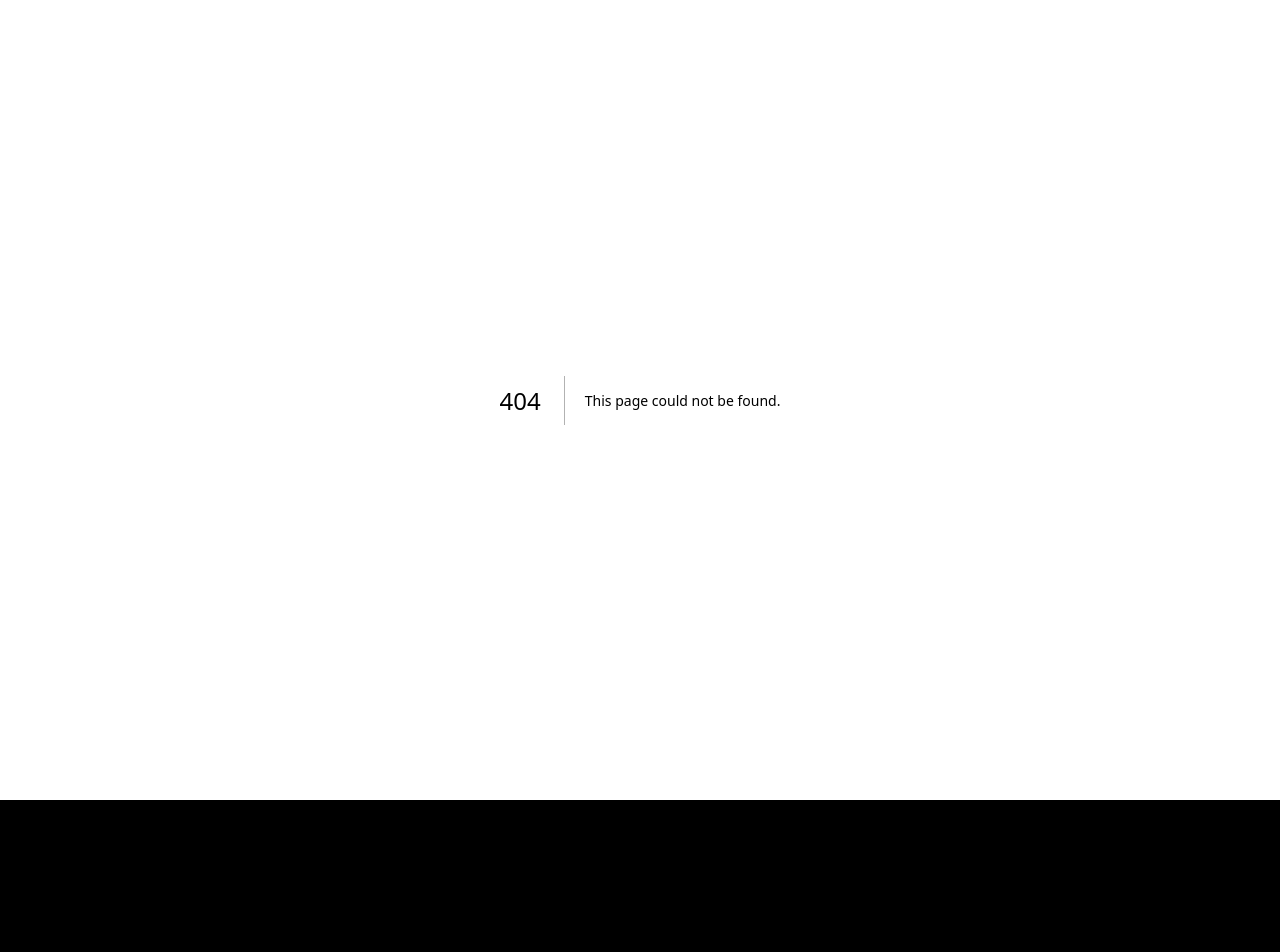
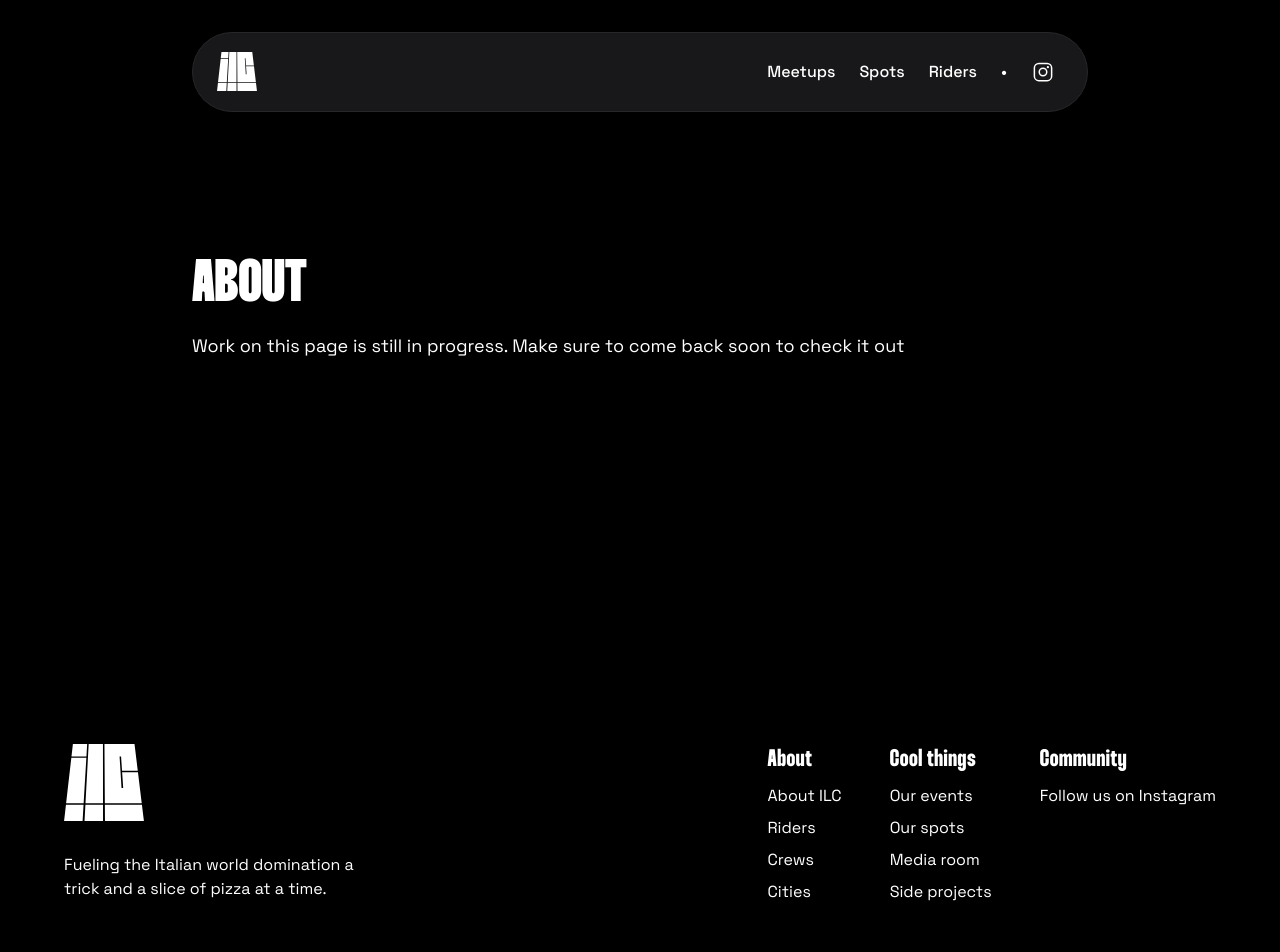
Before and after one commit to el1f/ilc-website, a Next.js app: page /about in a window 1280 px wide. Before the commit this address had no page. Shown: the top 952 px of the page. Before the commit the page ends 800 px from the top, so only its background shows below. Built offline with nearby package versions, Linux system fonts and the light colour scheme.

Commit message:
feat: website page architecture

```diff
--- a/src/components/Footer.tsx
+++ b/src/components/Footer.tsx
@@ -55,7 +55,8 @@ export const Footer = () => {
 					<p>©2022 Italian Longboard Collective. All rights reserved</p>
 					<Link
 						className="p-2 leading-none rounded-full hover:bg-zinc-800"
-						href="https://google.com"
+						href="https://www.instagram.com/italianlongboardcollective/"
+						target="_blank"
 					>
 						<InstagramLogo className="w-8 h-8" />
 					</Link>
--- a/src/components/Navbar.tsx
+++ b/src/components/Navbar.tsx
@@ -6,8 +6,10 @@ import React from "react";
 export const Navbar = () => {
 	return (
 		<header className="fixed z-10 w-full p-4 md:py-8">
-			<nav className="container z-50 flex content-center justify-between w-full h-20 max-w-4xl p-6 mx-auto font-medium border rounded-full shadow-xl bg-zinc-900 border-zinc-800 md:top-16">
-				<Image src="/brand/logo.svg" alt="logo" height={40} width={40} />
+			<nav className="container z-50 flex items-center content-center justify-between w-full h-20 max-w-4xl px-6 mx-auto font-medium border rounded-full shadow-xl bg-zinc-900 border-zinc-800 md:top-16">
+				<Link className="block w-10 h-10" href="/">
+					<Image src="/brand/logo.svg" alt="logo" height={40} width={40} />
+				</Link>
 
 				<div className="flex items-center gap-4">
 					<div className="hidden gap-2 md:flex">
@@ -34,7 +36,8 @@ export const Navbar = () => {
 					<div className="flex gap-4">
 						<Link
 							className="p-2 leading-none rounded-full hover:bg-zinc-800"
-							href="https://google.com"
+							href="https://www.instagram.com/italianlongboardcollective/"
+							target="_blank"
 						>
 							<InstagramLogo className="w-6 h-6" />
 						</Link>
--- /dev/null
+++ b/src/components/PageLayout.tsx
@@ -0,0 +1,46 @@
+import Head from "next/head";
+import React from "react";
+
+import { Footer } from "./Footer";
+import { Navbar } from "./Navbar";
+
+export const PageLayout: React.FC<{
+	children: React.ReactNode | React.ReactNode[];
+}> = ({ children }) => {
+	return (
+		<>
+			<Head>
+				<title>ILC • Italian Longboard Collective</title>
+				<meta
+					name="description"
+					content="We are a self-funded and independent project started by a group of italian riders with the aim of amplifying the voices of some of Italy's best riders and most promising talents, showcasing their skills on a global scale in order to fuel a more vibrant local scene."
+				/>
+				<meta name="viewport" content="width=device-width, initial-scale=1" />
+				<link rel="icon" href="/brand/logo.svg" />
+				<meta property="og:type" content="website" />
+				<meta
+					property="og:title"
+					content="ILC • Italian Longboard Collective"
+				/>
+				<meta
+					property="og:url"
+					content="https://italianlongboardcollective.com"
+				/>
+				<meta
+					property="og:image"
+					content="https://italianlongboardcollective.com/assets/ilc-og.jpg"
+				/>
+				<meta
+					property="og:description"
+					content="We are a self-funded and independent project started by a group of italian riders with the aim of amplifying the voices of some of Italy's best riders and most promising talents, showcasing their skills on a global scale in order to fuel a more vibrant local scene."
+				></meta>
+			</Head>
+
+			<Navbar />
+
+			{children}
+
+			<Footer />
+		</>
+	);
+};
--- a/src/pages/_app.tsx
+++ b/src/pages/_app.tsx
@@ -3,6 +3,7 @@ import { Space_Grotesk } from "next/font/google";
 import localFont from "next/font/local";
 
 import "../styles/globals.css";
+import { PageLayout } from "@/components/PageLayout";
 
 const thunder = localFont({
 	src: "../fonts/thunder/thunder-vf.ttf",
@@ -17,7 +18,9 @@ const spaceGrotesk = Space_Grotesk({
 export default function App({ Component, pageProps }: AppProps) {
 	return (
 		<div className={`${thunder.variable} ${spaceGrotesk.variable} font-sans`}>
-			<Component {...pageProps} />
+			<PageLayout>
+				<Component {...pageProps} />
+			</PageLayout>
 		</div>
 	);
 }
--- /dev/null
+++ b/src/pages/about.tsx
@@ -0,0 +1,21 @@
+import React from "react";
+
+const About = () => {
+	return (
+		<main>
+			<section className="px-6 py-40 md:py-64 md:px-0">
+				<header className="container max-w-4xl mx-auto">
+					<h1 className="mb-4 text-6xl font-extrabold uppercase font-display">
+						About
+					</h1>
+					<p className="text-lg">
+						Work on this page is still in progress. Make sure to come back soon
+						to check it out
+					</p>
+				</header>
+			</section>
+		</main>
+	);
+};
+
+export default About;
--- /dev/null
+++ b/src/pages/crews.tsx
@@ -0,0 +1,21 @@
+import React from "react";
+
+const Crews = () => {
+	return (
+		<main>
+			<section className="px-6 py-40 md:py-64 md:px-0">
+				<header className="container max-w-4xl mx-auto">
+					<h1 className="mb-4 text-6xl font-extrabold uppercase font-display">
+						Crews
+					</h1>
+					<p className="text-lg">
+						Work on this page is still in progress. Make sure to come back soon
+						to check it out
+					</p>
+				</header>
+			</section>
+		</main>
+	);
+};
+
+export default Crews;
--- /dev/null
+++ b/src/pages/events.tsx
@@ -0,0 +1,21 @@
+import React from "react";
+
+const Events = () => {
+	return (
+		<main>
+			<section className="px-6 py-40 md:py-64 md:px-0">
+				<header className="container max-w-4xl mx-auto">
+					<h1 className="mb-4 text-6xl font-extrabold uppercase font-display">
+						Events
+					</h1>
+					<p className="text-lg">
+						Work on this page is still in progress. Make sure to come back soon
+						to check it out
+					</p>
+				</header>
+			</section>
+		</main>
+	);
+};
+
+export default Events;
--- a/src/pages/index.tsx
+++ b/src/pages/index.tsx
@@ -1,5 +1,4 @@
 import { motion } from "framer-motion";
-import Head from "next/head";
 import Image from "next/image";
 import Link from "next/link";
 import { Calendar, CaretLeft, CaretRight, Chat, Path } from "phosphor-react";
@@ -9,8 +8,6 @@ import { Swiper, SwiperSlide } from "swiper/react";
 
 import "swiper/css";
 import "swiper/css/navigation";
-import { Footer } from "@/components/Footer";
-import { Navbar } from "@/components/Navbar";
 import { RiderCard } from "@/components/RiderCard";
 import { RiderCardMore } from "@/components/RiderCardMore";
 import EVENTS from "@/data/events";
@@ -23,35 +20,6 @@ export default function Home() {
 
 	return (
 		<>
-			<Head>
-				<title>ILC • Italian Longboard Collective</title>
-				<meta
-					name="description"
-					content="We are a self-funded and independent project started by a group of italian riders with the aim of amplifying the voices of some of Italy's best riders and most promising talents, showcasing their skills on a global scale in order to fuel a more vibrant local scene."
-				/>
-				<meta name="viewport" content="width=device-width, initial-scale=1" />
-				<link rel="icon" href="/brand/logo.svg" />
-				<meta property="og:type" content="website" />
-				<meta
-					property="og:title"
-					content="ILC • Italian Longboard Collective"
-				/>
-				<meta
-					property="og:url"
-					content="https://italianlongboardcollective.com"
-				/>
-				<meta
-					property="og:image"
-					content="https://italianlongboardcollective.com/assets/ilc-og.jpg"
-				/>
-				<meta
-					property="og:description"
-					content="We are a self-funded and independent project started by a group of italian riders with the aim of amplifying the voices of some of Italy's best riders and most promising talents, showcasing their skills on a global scale in order to fuel a more vibrant local scene."
-				></meta>
-			</Head>
-
-			<Navbar />
-
 			<main>
 				<section className="py-64">
 					<div className="container max-w-4xl mx-auto">
@@ -303,8 +271,6 @@ export default function Home() {
 						</div>
 					</div>
 				</section>
-
-				<Footer />
 			</main>
 		</>
 	);
--- /dev/null
+++ b/src/pages/media.tsx
@@ -0,0 +1,21 @@
+import React from "react";
+
+const Media = () => {
+	return (
+		<main>
+			<section className="px-6 py-40 md:py-64 md:px-0">
+				<header className="container max-w-4xl mx-auto">
+					<h1 className="mb-4 text-6xl font-extrabold uppercase font-display">
+						Media
+					</h1>
+					<p className="text-lg">
+						Work on this page is still in progress. Make sure to come back soon
+						to check it out
+					</p>
+				</header>
+			</section>
+		</main>
+	);
+};
+
+export default Media;
--- /dev/null
+++ b/src/pages/riders.tsx
@@ -0,0 +1,21 @@
+import React from "react";
+
+const Riders = () => {
+	return (
+		<main>
+			<section className="px-6 py-40 md:py-64 md:px-0">
+				<header className="container max-w-4xl mx-auto">
+					<h1 className="mb-4 text-6xl font-extrabold uppercase font-display">
+						Riders
+					</h1>
+					<p className="text-lg">
+						Work on this page is still in progress. Make sure to come back soon
+						to check it out
+					</p>
+				</header>
+			</section>
+		</main>
+	);
+};
+
+export default Riders;
--- /dev/null
+++ b/src/pages/side.tsx
@@ -0,0 +1,21 @@
+import React from "react";
+
+const Side = () => {
+	return (
+		<main>
+			<section className="px-6 py-40 md:py-64 md:px-0">
+				<header className="container max-w-4xl mx-auto">
+					<h1 className="mb-4 text-6xl font-extrabold uppercase font-display">
+						Side Projects
+					</h1>
+					<p className="text-lg">
+						Work on this page is still in progress. Make sure to come back soon
+						to check it out
+					</p>
+				</header>
+			</section>
+		</main>
+	);
+};
+
+export default Side;
--- /dev/null
+++ b/src/pages/spots.tsx
@@ -0,0 +1,21 @@
+import React from "react";
+
+const Spots = () => {
+	return (
+		<main>
+			<section className="px-6 py-40 md:py-64 md:px-0">
+				<header className="container max-w-4xl mx-auto">
+					<h1 className="mb-4 text-6xl font-extrabold uppercase font-display">
+						Spots
+					</h1>
+					<p className="text-lg">
+						Work on this page is still in progress. Make sure to come back soon
+						to check it out
+					</p>
+				</header>
+			</section>
+		</main>
+	);
+};
+
+export default Spots;
```
